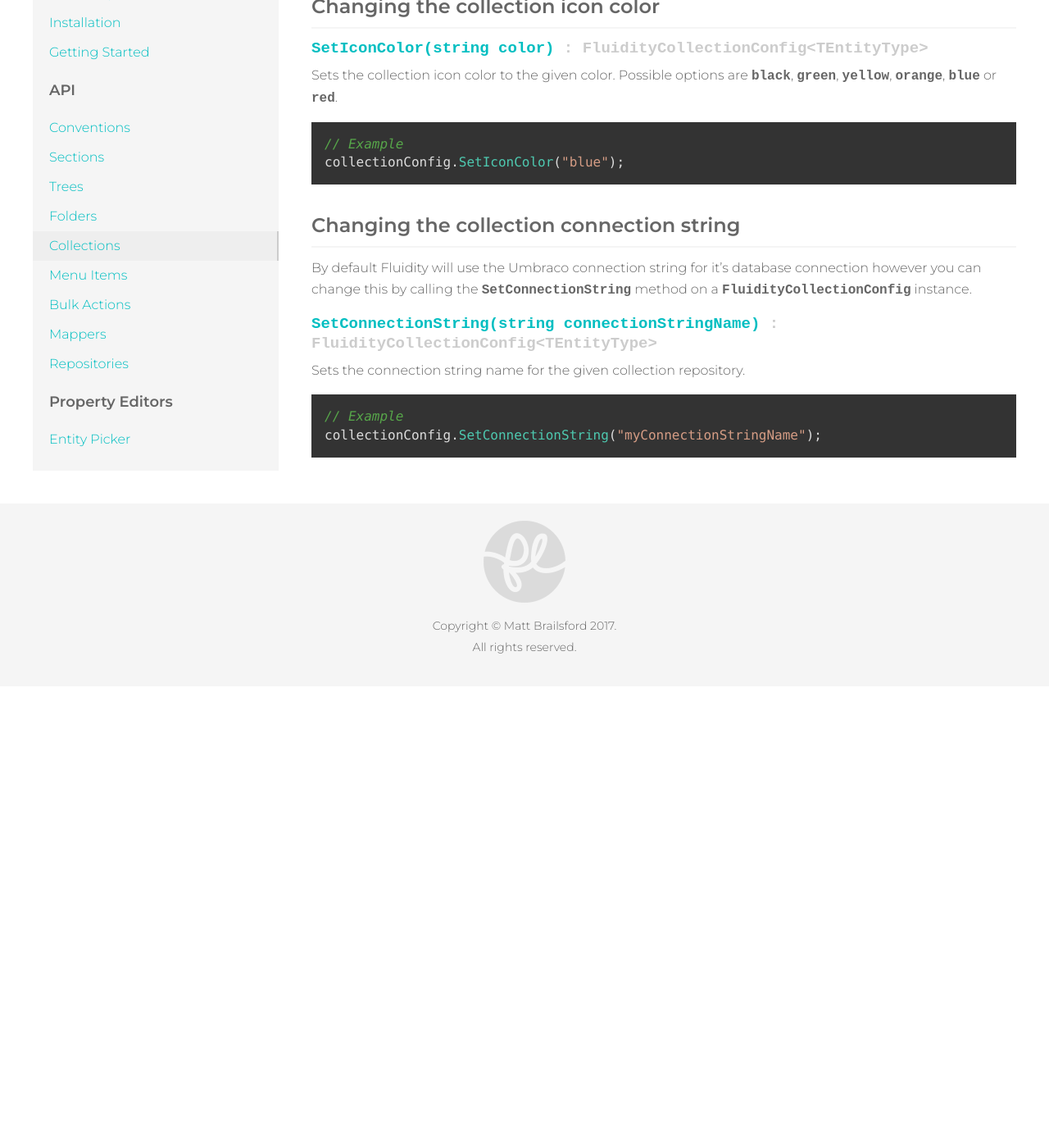
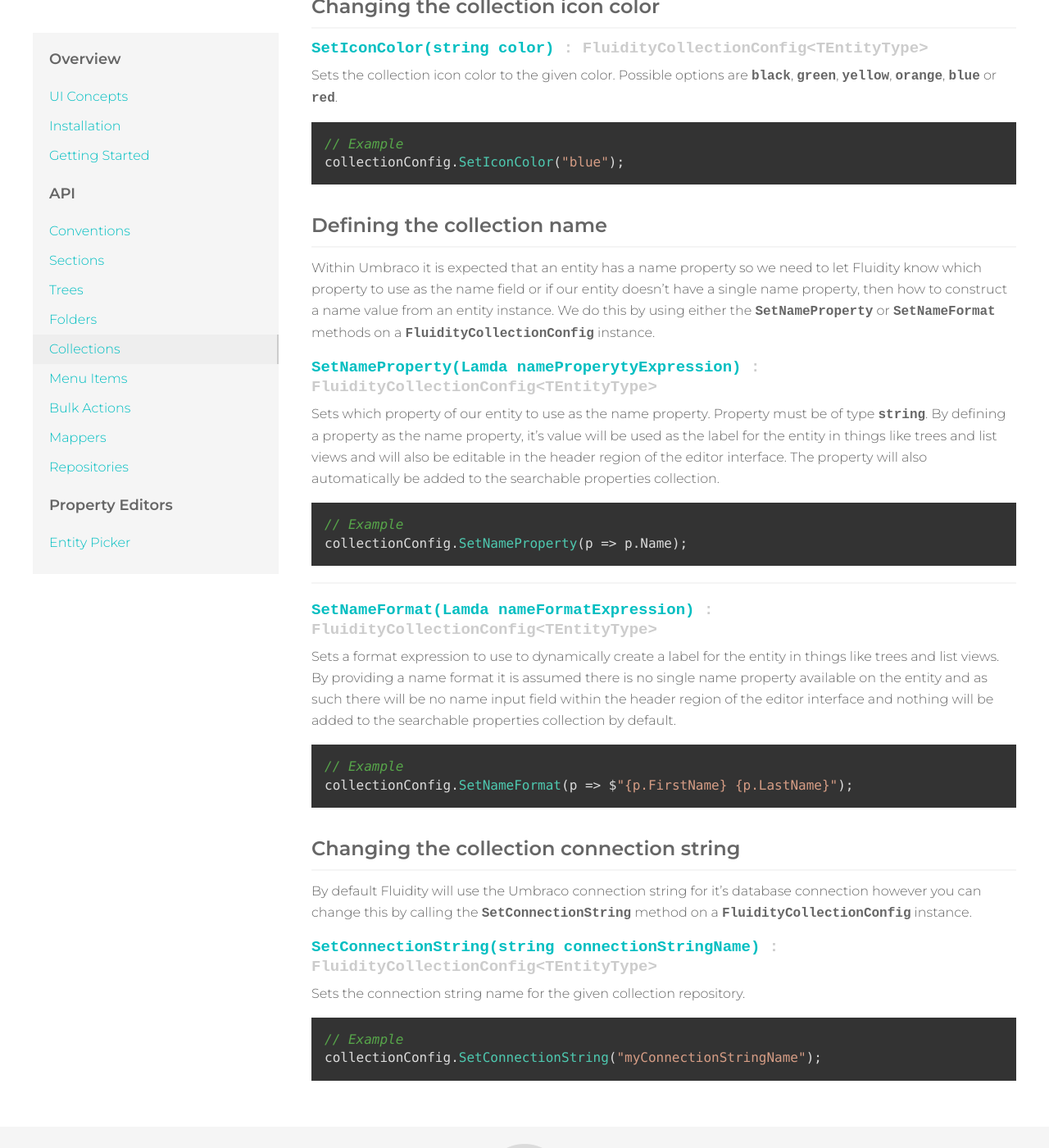
Before and after one commit to mattbrailsford/umbraco-fluidity, a Jekyll site: the page built from docs/_pages/02-api-04-collections.md, in a window 1280 px wide and 1400 px high, scrolled down 1527 px. Shown: the whole window at 82% size. Built offline with Jekyll 4.4.1, drawn with Linux system fonts in a browser that asks for light colours; before the commit the page ends 2364 px from its top, so only the background shows below that.

Commit message:
Added nameproperty/format docs

`````diff
--- a/docs/_pages/02-api-04-collections.md
+++ b/docs/_pages/02-api-04-collections.md
@@ -65,6 +65,32 @@
 collectionConfig.SetIconColor("blue");
 ````
 
+### Defining the collection name
+{: .mt}
+
+Within Umbraco it is expected that an entity has a name property so we need to let Fluidity know which property to use as the name field or if our entity doesn't have a single name property, then how to construct a name value from an entity instance. We do this by using either the `SetNameProperty` or `SetNameFormat` methods on a `FluidityCollectionConfig` instance.
+
+#### SetNameProperty(Lamda nameProperytyExpression) *: FluidityCollectionConfig&lt;TEntityType&gt;*
+{: .signature}
+
+Sets which property of our entity to use as the name property. Property must be of type `string`. By defining a property as the name property, it's value will be used as the label for the entity in things like trees and list views and will also be editable in the header region of the editor interface. The property will also automatically be added to the searchable properties collection.
+
+````csharp
+// Example
+collectionConfig.SetNameProperty(p => p.Name);
+````
+---
+
+#### SetNameFormat(Lamda nameFormatExpression) *: FluidityCollectionConfig&lt;TEntityType&gt;*
+{: .signature}
+
+Sets a format expression to use to dynamically create a label for the entity in things like trees and list views. By providing a name format it is assumed there is no single name property available on the entity and as such there will be no name input field within the header region of the editor interface and nothing will be added to the searchable properties collection by default.
+
+````csharp
+// Example
+collectionConfig.SetNameFormat(p => $"{p.FirstName} {p.LastName}");
+````
+
 ### Changing the collection connection string
 {: .mt}
 
`````
